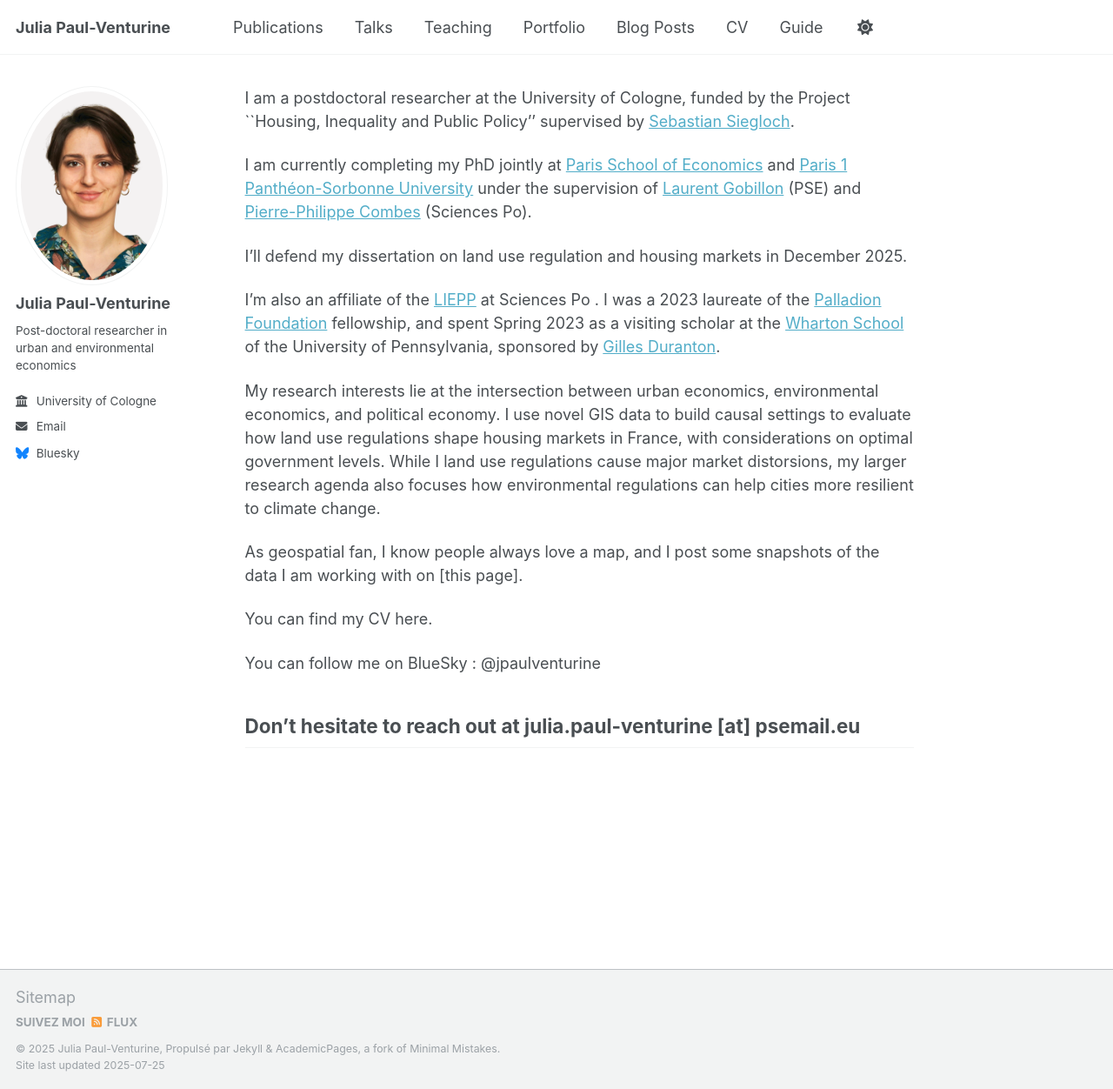
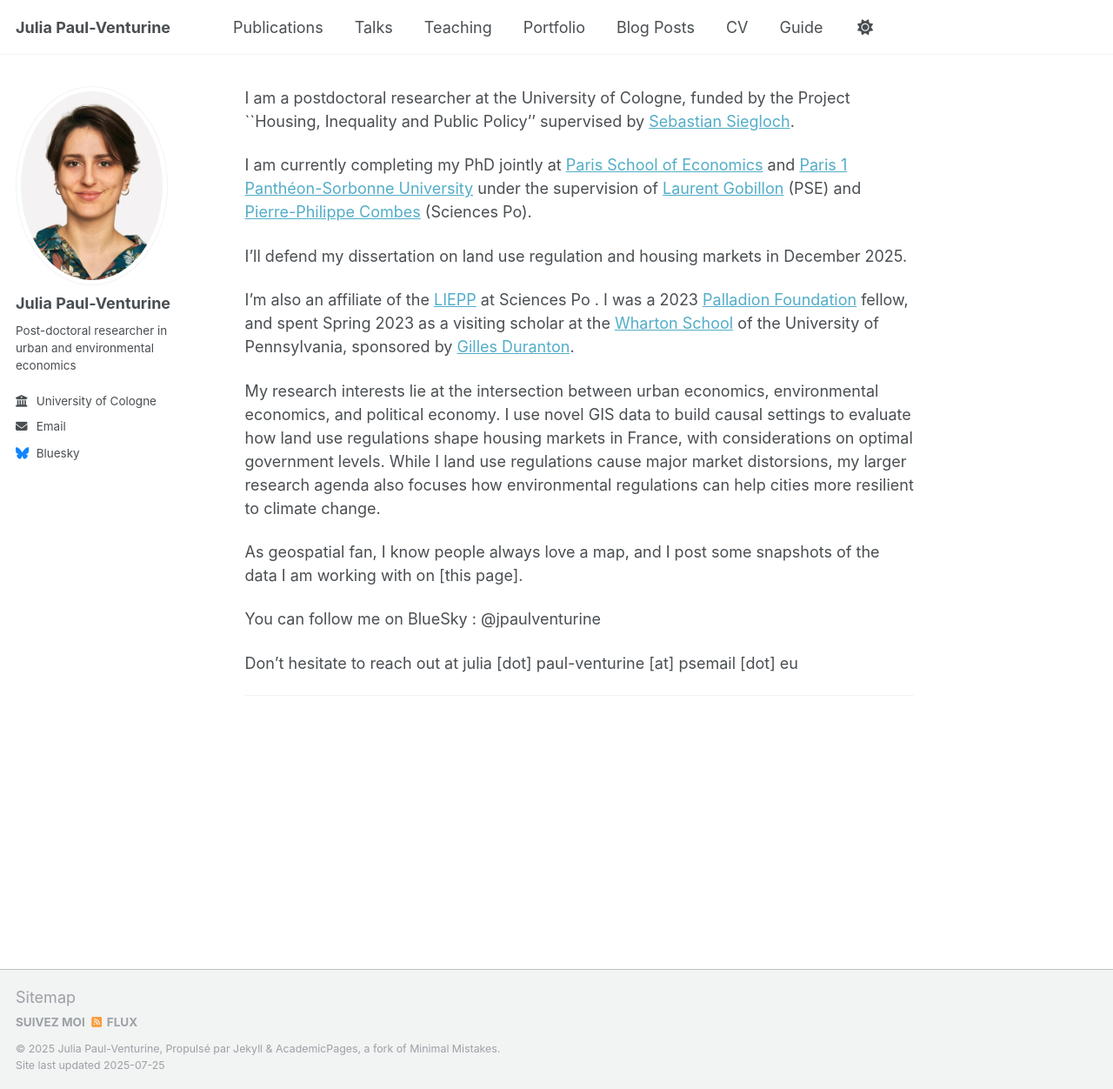
Before and after one commit to julia-paulventurine/julia-paulventurine.github.io, a Jekyll site: the page built from _pages/about.md, in a window 1280 px wide and 1252 px high. Shown: the whole window at 87% size. Built offline with Jekyll 4.4.1, drawn with Linux system fonts in a browser that asks for light colours; a script that is not in the unit is left out.

Commit message:
Update about.md

```diff
--- a/_pages/about.md
+++ b/_pages/about.md
@@ -13,15 +13,15 @@ I am currently completing my PhD jointly at [Paris School of Economics](https://
 I'll defend my dissertation on land use regulation and housing markets in December 2025.
 
 I’m also an affiliate of the [LIEPP](https://www.sciencespo.fr/liepp/fr/) at Sciences Po .
-I was a 2023 laureate of the [Palladion Foundation](https://fondationpalladio.fr) fellowship, and spent Spring 2023 as a visiting scholar at the [Wharton School](https://www.wharton.upenn.edu) of the University of Pennsylvania, sponsored by [Gilles Duranton](https://real-faculty.wharton.upenn.edu/duranton/).
+I was a 2023 [Palladion Foundation](https://fondationpalladio.fr) fellow, and spent Spring 2023 as a visiting scholar at the [Wharton School](https://www.wharton.upenn.edu) of the University of Pennsylvania, sponsored by [Gilles Duranton](https://real-faculty.wharton.upenn.edu/duranton/).
 
 My research interests lie at the intersection between urban economics, environmental economics, and political economy. I use novel GIS data to build causal settings to evaluate how land use regulations shape housing markets in France, with considerations on optimal government levels. While I land use regulations cause major market distorsions, my larger research agenda also focuses how environmental regulations can help cities more resilient to climate change.
 
 As geospatial fan, I know people always love a map, and I post some snapshots of the data I am working with on [this page].
 
-You can find my CV here.
 
 You can follow me on BlueSky : @jpaulventurine
 
-Don't hesitate to reach out at julia.paul-venturine [at] psemail.eu
+Don't hesitate to reach out at julia [dot] paul-venturine [at] psemail [dot] eu
+
 ------
```
